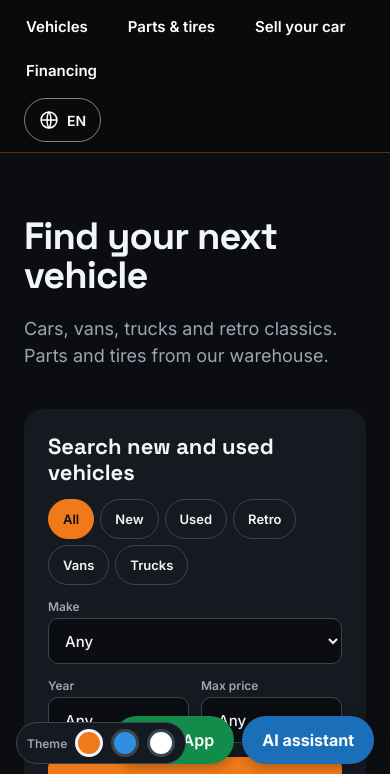
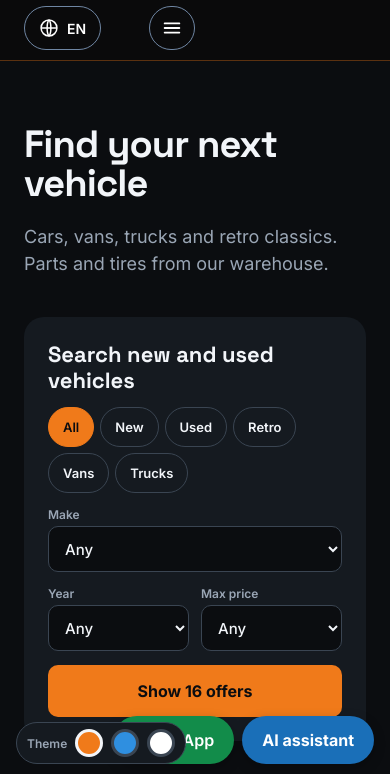
Before and after one commit to kateprd-ctrl/GlobalCar, a plain HTML site: page index.html in a window 390 px wide. Shown: the part 64-838 px from the top of the page. Drawn offline with Linux system fonts and the light colour scheme.

Commit message:
Menu as burger dropdown
Co-Authored-By: Claude Sonnet 5.5 <noreply@anthropic.com>
Claude-Session: https://claude.ai/code/session_01WexmY3TjwgJMt41SdhzaPu

```diff
--- a/index.html
+++ b/index.html
@@ -27,11 +27,7 @@ button:focus-visible,a:focus-visible,select:focus-visible,input:focus-visible{ou
 <header style="background:#0A0A0B;border-bottom:1px solid var(--line)">
 <div style="max-width:1160px;margin:0 auto;padding:10px 24px;display:flex;flex-wrap:wrap;align-items:center;gap:4px 48px">
 <button onClick="{{goHome}}" aria-label="{{brand}}" style="background:none;border:0;padding:0;min-height:56px;display:flex;align-items:center;gap:10px;color:var(--ac);font:700 20px/1 'Space Grotesk',sans-serif;letter-spacing:.02em"><img src="logo-mark.png" alt="" style="height:46px;width:auto;display:block"><span>{{brand}}</span></button>
-<nav aria-label="Main" style="display:flex;flex-wrap:wrap;gap:0 36px;flex:1 1 auto">
-<template data-for="navItems" data-as="n">
-<button onClick="{{n.pick}}" style="background:none;border:0;border-bottom:3px solid {{n.bb}};border-radius:0;color:#FFFFFF;font:600 15px 'Inter',sans-serif;min-height:44px;padding:0 2px">{{n.label}}</button>
-</template>
-</nav>
+<div style="flex:1 1 auto"></div>
 <div style="position:relative">
 <button onClick="{{toggleLang}}" aria-label="Language" aria-expanded="{{langOpen}}" style="min-height:44px;padding:0 14px;border-radius:999px;border:1px solid #6F86A3;background:transparent;color:#FFFFFF;display:inline-flex;align-items:center;gap:8px;font:600 14px 'Inter',sans-serif"><svg width="20" height="20" viewBox="0 0 24 24" fill="none" stroke="currentColor" stroke-width="1.8" aria-hidden="true"><circle cx="12" cy="12" r="9.5"/><path d="M2.5 12h19M12 2.5c3 3 3 16 0 19M12 2.5c-3 3-3 16 0 19"/></svg>{{curLang}}</button>
 <template data-if="langOpen">
@@ -40,6 +36,16 @@ button:focus-visible,a:focus-visible,select:focus-visible,input:focus-visible{ou
 <button onClick="{{l.pick}}" aria-pressed="{{l.pressed}}" style="text-align:left;min-height:40px;padding:0 12px;border:0;border-radius:8px;background:{{l.bg}};color:{{l.fg}};font:600 14px 'Inter',sans-serif">{{l.name}}</button>
 </template>
 </div>
+</template>
+</div>
+<div style="position:relative">
+<button onClick="{{toggleMenu}}" aria-label="Menu" aria-expanded="{{menuOpen}}" style="width:46px;min-height:44px;border-radius:999px;border:1px solid #6F86A3;background:transparent;color:#FFFFFF;display:inline-flex;align-items:center;justify-content:center"><svg width="22" height="22" viewBox="0 0 24 24" fill="none" stroke="currentColor" stroke-width="2" stroke-linecap="round" aria-hidden="true"><path d="M4 7h16M4 12h16M4 17h16"/></svg></button>
+<template data-if="menuOpen">
+<nav aria-label="Main" style="position:absolute;right:0;top:50px;z-index:60;min-width:220px;background:#151A20;border:1px solid #3A4552;border-radius:12px;padding:6px;display:flex;flex-direction:column;box-shadow:0 8px 24px rgba(0,0,0,.4)">
+<template data-for="navItems" data-as="n">
+<button onClick="{{n.pick}}" style="text-align:left;min-height:44px;padding:0 14px;border:0;border-radius:8px;background:transparent;color:#FFFFFF;font:600 15px 'Inter',sans-serif;border-left:3px solid {{n.bb}}">{{n.label}}</button>
+</template>
+</nav>
 </template>
 </div>
 </div>
@@ -628,7 +634,7 @@ const PRICES = ["€ 10 000","€ 20 000","€ 30 000","€ 50 000","€ 100 000
 class Component extends DCLogic {
   constructor(...a) {
     super(...a);
-    this.state = {langOpen:false, theme:0, lang:"en", view:"home", cat:"all", fuel:"all", sort:"asc", carId:"u1", tab:"parts", season:"all", chat:false, make:"", year:"", km:"", maxPrice:"", tw:"", tp:"", tr:"", pcat:-1, sent:false, cbSent:false, price:30000, down:6000, term:48};
+    this.state = {menuOpen:false, langOpen:false, theme:0, lang:"en", view:"home", cat:"all", fuel:"all", sort:"asc", carId:"u1", tab:"parts", season:"all", chat:false, make:"", year:"", km:"", maxPrice:"", tw:"", tp:"", tr:"", pcat:-1, sent:false, cbSent:false, price:30000, down:6000, term:48};
   }
   componentDidMount() {
     try {
@@ -652,7 +658,7 @@ class Component extends DCLogic {
     const fmtN = (n) => String(n).replace(/\B(?=(\d{3})+(?!\d))/g, " ");
     const eur = (n) => "€ " + fmtN(n);
     const num = (v) => Number(String(v).replace(/[^0-9]/g, ""));
-    const go = (v) => () => this.setState({view: v});
+    const go = (v) => () => this.setState({view: v, menuOpen: false});
     const set = (key) => (e) => this.setState({[key]: e.target.value});
 
     const catLabel = {new:T.catNew, used:T.catUsed, retro:T.catRetro, van:T.catVan, truck:T.catTruck};
@@ -788,7 +794,7 @@ class Component extends DCLogic {
       onDown: (e) => this.setState({down: Number(e.target.value)}),
       onTerm: (e) => this.setState({term: Number(e.target.value)}),
       monthlyDisp: eur(Math.round(monthly)), loanDisp: eur(principal), rateDisp: rate + " %",
-      langOpen: s.langOpen, toggleLang: () => this.setState({langOpen: !this.state.langOpen}), curLang: s.lang.toUpperCase(), chatOpen: s.chat, toggleChat: () => this.setState({chat: !this.state.chat})
+      langOpen: s.langOpen, toggleLang: () => this.setState({langOpen: !this.state.langOpen, menuOpen: false}), menuOpen: s.menuOpen, toggleMenu: () => this.setState({menuOpen: !this.state.menuOpen, langOpen: false}), curLang: s.lang.toUpperCase(), chatOpen: s.chat, toggleChat: () => this.setState({chat: !this.state.chat})
     };
   }
 }
```
